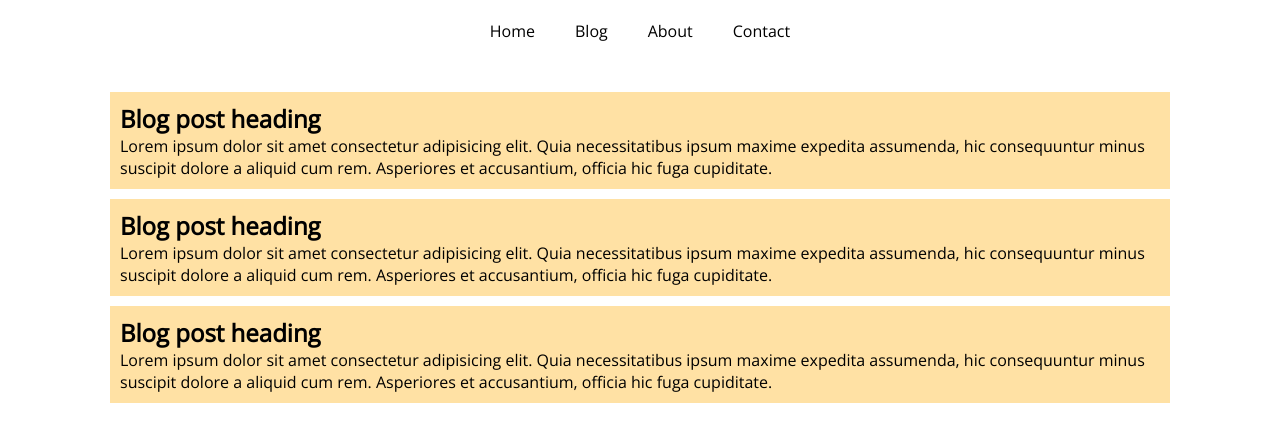
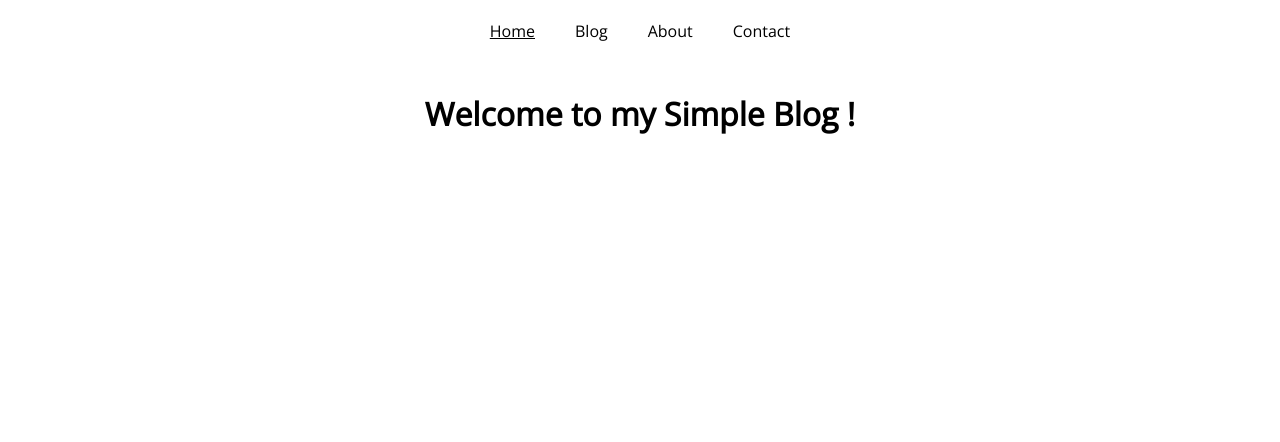
Before and after one commit to tarunislucky/simple-blog-react, a React (Vite) app: page / in a window 1280 px wide. Shown: the top 442 px of the page. Built offline with nearby package versions, Linux system fonts and the light colour scheme.

Commit message:
basic routing setup

```diff
--- a/package.json
+++ b/package.json
@@ -11,7 +11,8 @@
   },
   "dependencies": {
     "react": "^18.2.0",
-    "react-dom": "^18.2.0"
+    "react-dom": "^18.2.0",
+    "react-router-dom": "^6.14.2"
   },
   "devDependencies": {
     "@types/react": "^18.2.15",
--- a/src/App.jsx
+++ b/src/App.jsx
@@ -1,19 +1,38 @@
+import { createBrowserRouter, RouterProvider } from "react-router-dom";
 import "./App.css";
-import BlogPost from "./components/BlogPost";
-import Card from "./components/Card";
-import Navigation from "./components/Navigation";
+import Root from "./pages/Root";
+import BlogPage from "./pages/BlogPage";
+import Homepage from "./pages/Homepage";
+import About from "./pages/About";
+import Contact from "./pages/Contact";
 
 function App() {
-	return (
-		<Card>
-			<Navigation></Navigation>
-			<main>
-				<BlogPost />
-				<BlogPost />
-				<BlogPost />
-			</main>
-		</Card>
-	);
+	const router = createBrowserRouter([
+		{
+			path: "/",
+			element: <Root />,
+			children: [
+				{
+					path: "",
+					element: <Homepage />,
+				},
+				{
+					path: "blog",
+					element: <BlogPage />,
+				},
+				{
+					path: "about",
+					element: <About />,
+				},
+				{
+					path: "contact",
+					element: <Contact />,
+				},
+			],
+		},
+	]);
+
+	return <RouterProvider router={router} />;
 }
 
 export default App;
--- a/src/components/BlogPost.module.css
+++ b/src/components/BlogPost.module.css
@@ -1,5 +1,6 @@
 .post {
-	background-color: #ffe1a4;
+	border: 1px dotted #000;
+	border-radius: 10px;
 	padding: 10px;
 	margin-bottom: 10px;
 }
--- a/src/components/Navigation.jsx
+++ b/src/components/Navigation.jsx
@@ -1,19 +1,44 @@
+import { NavLink } from "react-router-dom";
 import styles from "./Navigation.module.css";
 const Navigation = () => {
 	return (
 		<nav>
 			<ul className={styles["nav-list"]}>
 				<li>
-					<a href="">Home</a>
+					<NavLink
+						to="/"
+						className={({ isActive }) =>
+							isActive ? styles.active : undefined
+						}>
+						Home
+					</NavLink>
 				</li>
 				<li>
-					<a href="">Blog</a>
+					<NavLink
+						to="/blog"
+						className={({ isActive }) =>
+							isActive ? styles.active : undefined
+						}>
+						Blog
+					</NavLink>
 				</li>
 				<li>
-					<a href="">About</a>
+					<NavLink
+						to="/about"
+						className={({ isActive }) =>
+							isActive ? styles.active : undefined
+						}>
+						About
+					</NavLink>
 				</li>
 				<li>
-					<a href="">Contact</a>
+					<NavLink
+						to="/contact"
+						className={({ isActive }) =>
+							isActive ? styles.active : undefined
+						}>
+						Contact
+					</NavLink>
 				</li>
 			</ul>
 		</nav>
--- a/src/components/Navigation.module.css
+++ b/src/components/Navigation.module.css
@@ -14,3 +14,6 @@ nav {
 	text-decoration: none;
 	color: #000;
 }
+.nav-list li a.active {
+	text-decoration: underline;
+}
--- /dev/null
+++ b/src/pages/About.jsx
@@ -0,0 +1,4 @@
+const About = () => {
+	return <h1>About page</h1>;
+};
+export default About;
--- /dev/null
+++ b/src/pages/BlogPage.jsx
@@ -0,0 +1,12 @@
+import BlogPost from "../components/BlogPost";
+
+const BlogPage = () => {
+	return (
+		<main>
+			<BlogPost />
+			<BlogPost />
+			<BlogPost />
+		</main>
+	);
+};
+export default BlogPage;
--- /dev/null
+++ b/src/pages/Contact.jsx
@@ -0,0 +1,4 @@
+const Contact = () => {
+	return <h1>Contact page</h1>;
+};
+export default Contact;
--- /dev/null
+++ b/src/pages/Homepage.jsx
@@ -0,0 +1,9 @@
+import styles from "./Homepage.module.css";
+const Homepage = () => {
+	return (
+		<main>
+			<h1 className={styles["primary-heading"]}>Welcome to my Simple Blog !</h1>
+		</main>
+	);
+};
+export default Homepage;
--- /dev/null
+++ b/src/pages/Homepage.module.css
@@ -0,0 +1,3 @@
+.primary-heading {
+	text-align: center;
+}
--- /dev/null
+++ b/src/pages/Root.jsx
@@ -0,0 +1,13 @@
+import { Outlet } from "react-router-dom";
+import Card from "../components/Card";
+import Navigation from "../components/Navigation";
+
+const Root = () => {
+	return (
+		<Card>
+			<Navigation />
+			<Outlet />
+		</Card>
+	);
+};
+export default Root;
```
Also changed, not shown: 1 other file (tests, documents, lock files or other folders).
